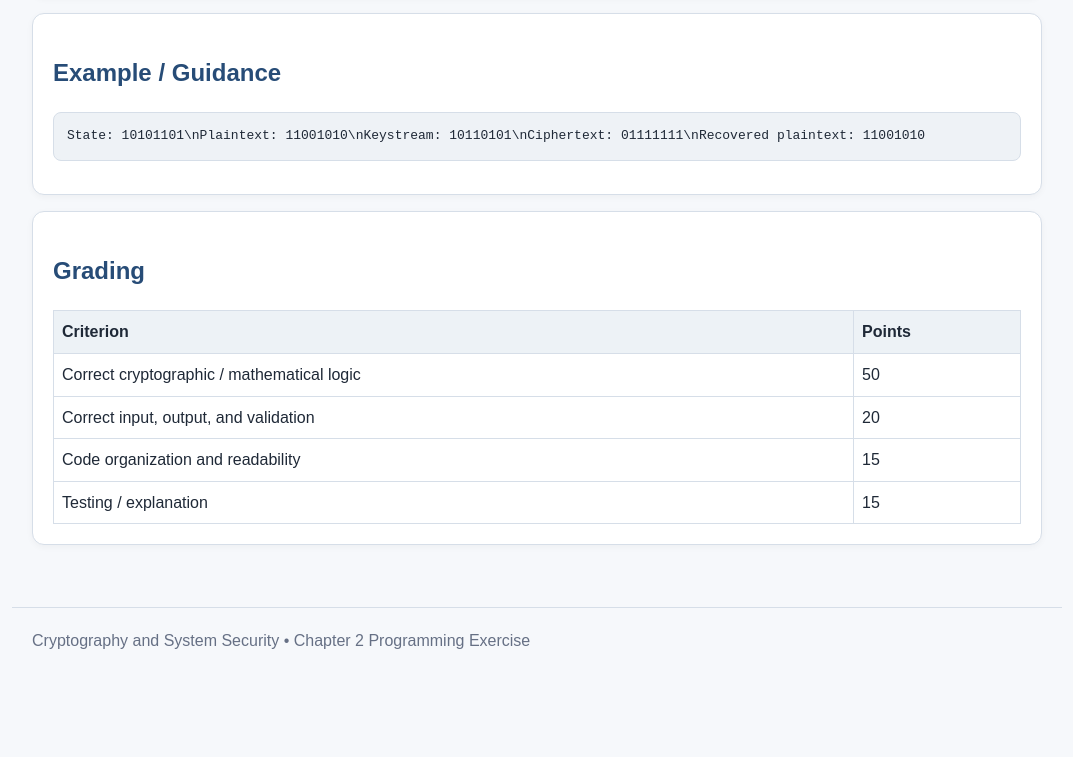
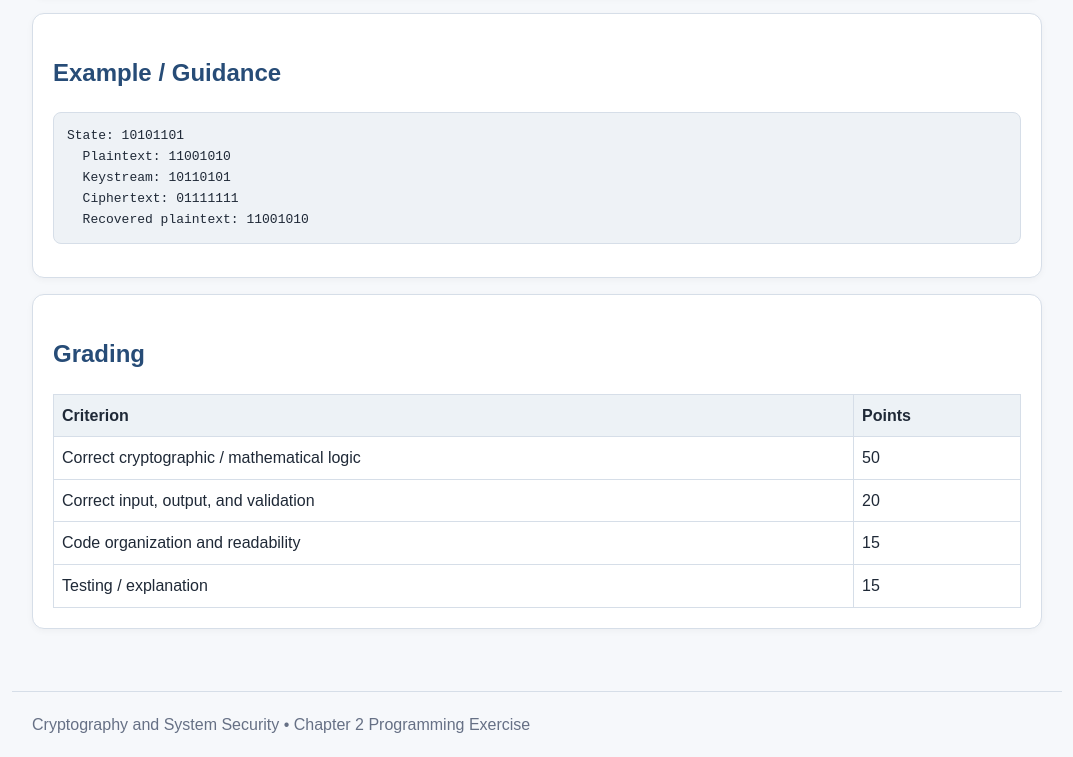
Before and after one commit to baoqiangy/crypto-assignments, a plain HTML site: page assignments/chapter_02.html in a window 1280 px wide. Shown: the part 1039-1796 px from the top of the page, without its empty margins (103-1176 px from the left). Before the commit the page ends 1713 px from the top, so only its background shows below. Drawn offline with Linux system fonts and the light colour scheme.

Commit message:
Update chapter_02.html

```diff
--- a/assignments/chapter_02.html
+++ b/assignments/chapter_02.html
@@ -13,7 +13,11 @@
 <div class="card"><h2>Learning Objectives</h2><ul><li>Generate a keystream with a small LFSR.</li><li>Encrypt/decrypt bits with XOR.</li><li>Observe how known plaintext reveals keystream bits.</li></ul></div>
 <div class="card"><h2>Programming Assignment</h2><p>Implement an 8-bit LFSR using a supplied feedback rule. Generate a keystream, XOR it with an 8-bit plaintext, decrypt it, and then show that plaintext XOR ciphertext reveals the keystream.</p></div>
 <div class="card"><h2>Requirements</h2><ul><li>Use an 8-bit nonzero initial state.</li><li>Use the feedback bit b7 XOR b5 XOR b4 XOR b3.</li><li>Generate exactly 8 keystream bits.</li><li>Encrypt and decrypt using XOR.</li><li>Print the recovered keystream obtained from plaintext XOR ciphertext.</li></ul></div>
-<div class="card"><h2>Example / Guidance</h2><pre>State: 10101101\nPlaintext: 11001010\nKeystream: 10110101\nCiphertext: 01111111\nRecovered plaintext: 11001010</pre></div>
+<div class="card"><h2>Example / Guidance</h2><pre>State: 10101101
+  Plaintext: 11001010
+  Keystream: 10110101
+  Ciphertext: 01111111
+  Recovered plaintext: 11001010</pre></div>
 <div class="card"><h2>Grading</h2>
 <table><tr><th>Criterion</th><th>Points</th></tr>
 <tr><td>Correct cryptographic / mathematical logic</td><td>50</td></tr>
```
